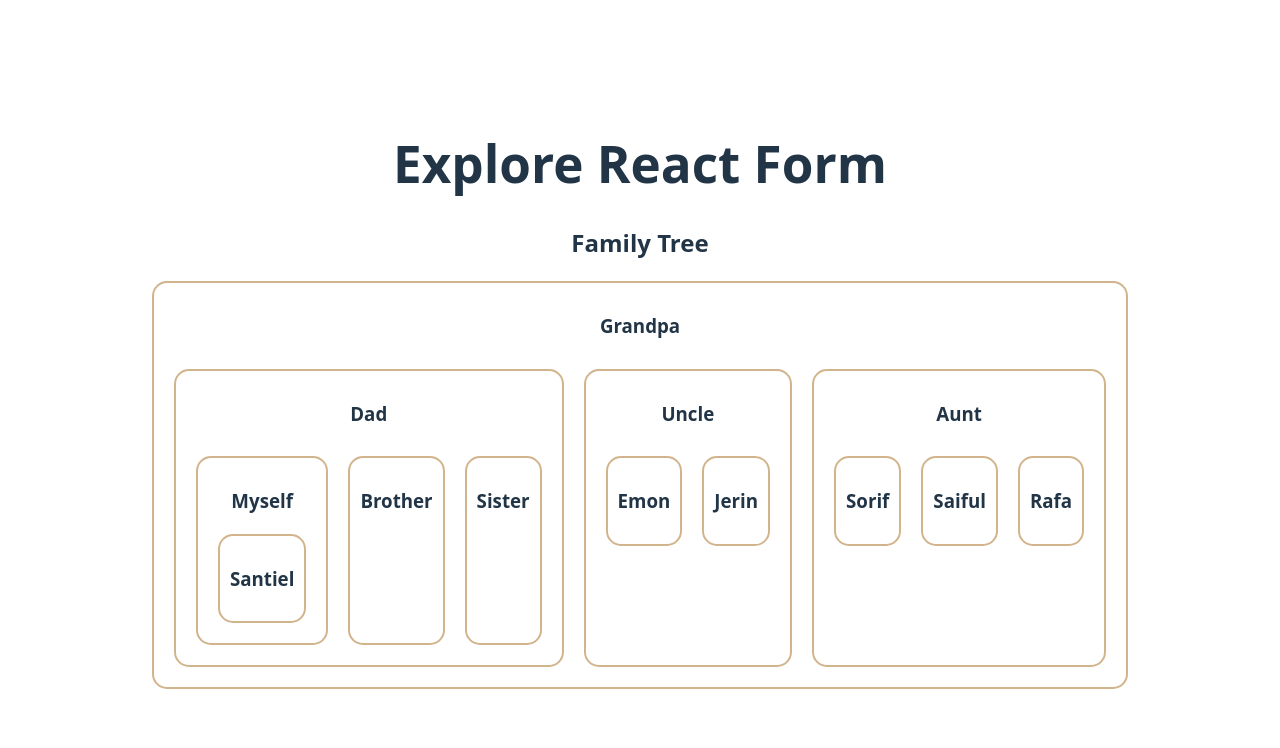
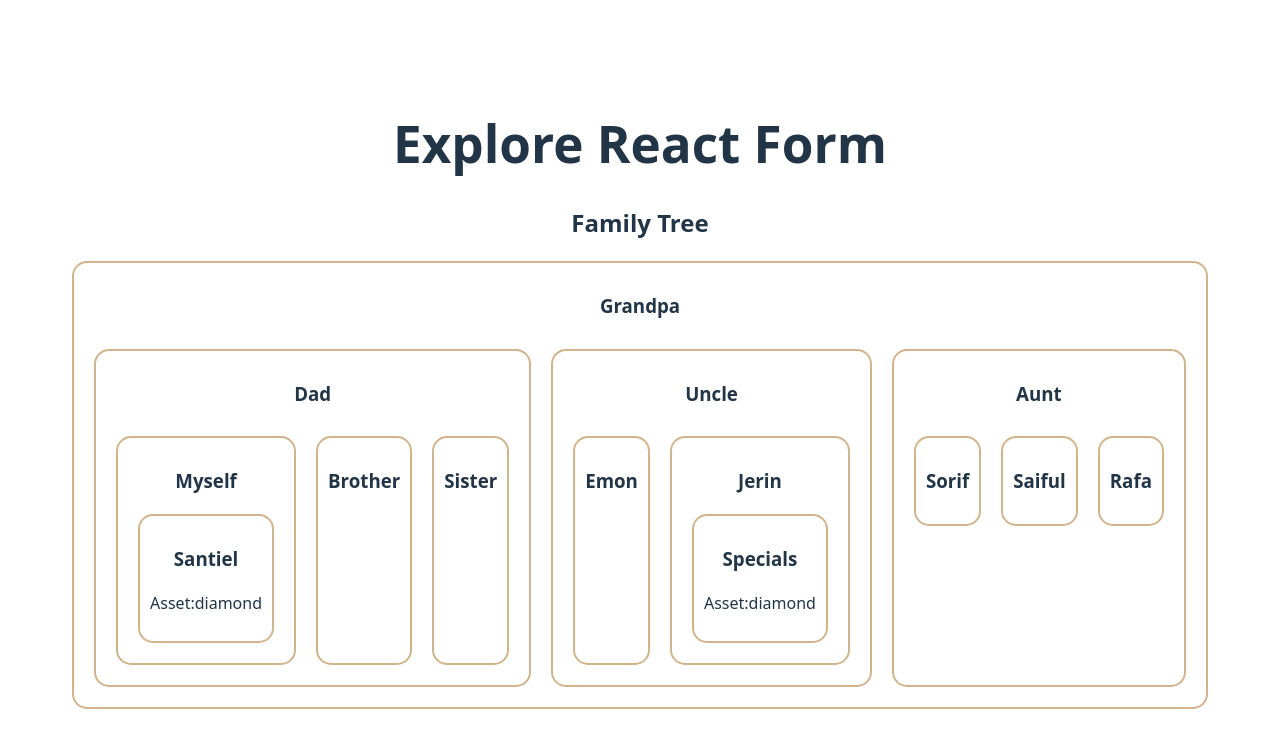
Before and after one commit to nextbit-arifrehman/Explore-React-Form, a React (Vite) app: page / in a window 1280 px wide. Shown: the top 748 px of the page. Built offline with nearby package versions, Linux system fonts and the light colour scheme.

Commit message:
Family Treee Trail End

```diff
--- a/src/Component/FamilyTree/MyFamily/Myself.jsx
+++ b/src/Component/FamilyTree/MyFamily/Myself.jsx
@@ -1,12 +1,12 @@
 import React from 'react';
 import Special from '../Special/Special';
 
-const Myself = () => {
+const Myself = ({asset}) => {
     return (
         <div>
             <h3>Myself</h3>
             <section>
- <Special name='Santiel'></Special>
+ <Special asset={asset} name='Santiel'></Special>
 
 
             </section>
--- a/src/Component/FamilyTree/RootGandpa/FamilyTree.jsx
+++ b/src/Component/FamilyTree/RootGandpa/FamilyTree.jsx
@@ -3,10 +3,11 @@ import Grandpa from './Grandpa';
 import Father from './Father';
 
 const FamilyTree = () => {
+    const asset ='diamond';
     return (
         <div className='family-tree'>
            <h2>Family Tree</h2>
-           <Grandpa></Grandpa>
+           <Grandpa asset={asset}></Grandpa>
         </div>
     );
 };
--- a/src/Component/FamilyTree/RootGandpa/Father.jsx
+++ b/src/Component/FamilyTree/RootGandpa/Father.jsx
@@ -3,7 +3,7 @@ import Myself from '../MyFamily/Myself';
 import Brother from '../MyFamily/Brother';
 import Sister from '../MyFamily/Sister';
 
-const Father = () => {
+const Father = ({asset}) => {
     return (
         <div>
 
@@ -11,7 +11,7 @@ const Father = () => {
 
          <section className='flex'>
 
-          <Myself></Myself>
+          <Myself asset={asset}></Myself>
           <Brother></Brother>
           <Sister></Sister>
 
--- a/src/Component/FamilyTree/RootGandpa/Grandpa.jsx
+++ b/src/Component/FamilyTree/RootGandpa/Grandpa.jsx
@@ -4,16 +4,16 @@ import Uncle from './Uncle';
 import Aunt from './Aunt';
 import './FamilyTree.css';
 
-const Grandpa = () => {
+const Grandpa = ({asset}) => {
 
-    const asset ='diamond';
+
 
     return (
         <div>
             <h3>Grandpa</h3>
             <section className='flex'>
-                <Father></Father>
-                <Uncle></Uncle>
+                <Father asset={asset}></Father>
+                <Uncle asset={asset}></Uncle>
                 <Aunt></Aunt>
             </section>
         </div>
--- a/src/Component/FamilyTree/RootGandpa/Uncle.jsx
+++ b/src/Component/FamilyTree/RootGandpa/Uncle.jsx
@@ -1,13 +1,13 @@
 import React from 'react';
 import Cousin from '../UncleFamily/Cousin';
 
-const Uncle = () => {
+const Uncle = ({asset}) => {
     return (
         <div>
             <h3>Uncle</h3>
             <section className='flex'>
              <Cousin name='Emon'></Cousin>
-             <Cousin name='Jerin'></Cousin>
+             <Cousin asset={asset} name='Jerin'></Cousin>
              {/* <Cousin name='Shimu'></Cousin> */}
             </section>
         </div>
--- a/src/Component/FamilyTree/Special/Special.jsx
+++ b/src/Component/FamilyTree/Special/Special.jsx
@@ -1,9 +1,10 @@
 import React from 'react';
 
-const Special= ({name}) => {
+const Special= ({name ,asset}) => {
     return (
         <div>
           <h3>{name}</h3>
+          <p>Asset:{asset}</p>
         </div>
     );
 };
--- a/src/Component/FamilyTree/UncleFamily/Cousin.jsx
+++ b/src/Component/FamilyTree/UncleFamily/Cousin.jsx
@@ -1,9 +1,13 @@
 import React from 'react';
+import Special from '../Special/Special';
 
-const Cousin = ({name}) => {
+const Cousin = ({name,asset}) => {
     return (
         <div>
             <h3>{name}</h3>
+            {
+              name ==='Jerin' && <Special asset={asset} name='Specials' ></Special>
+            }
         </div>
     );
 };
```
